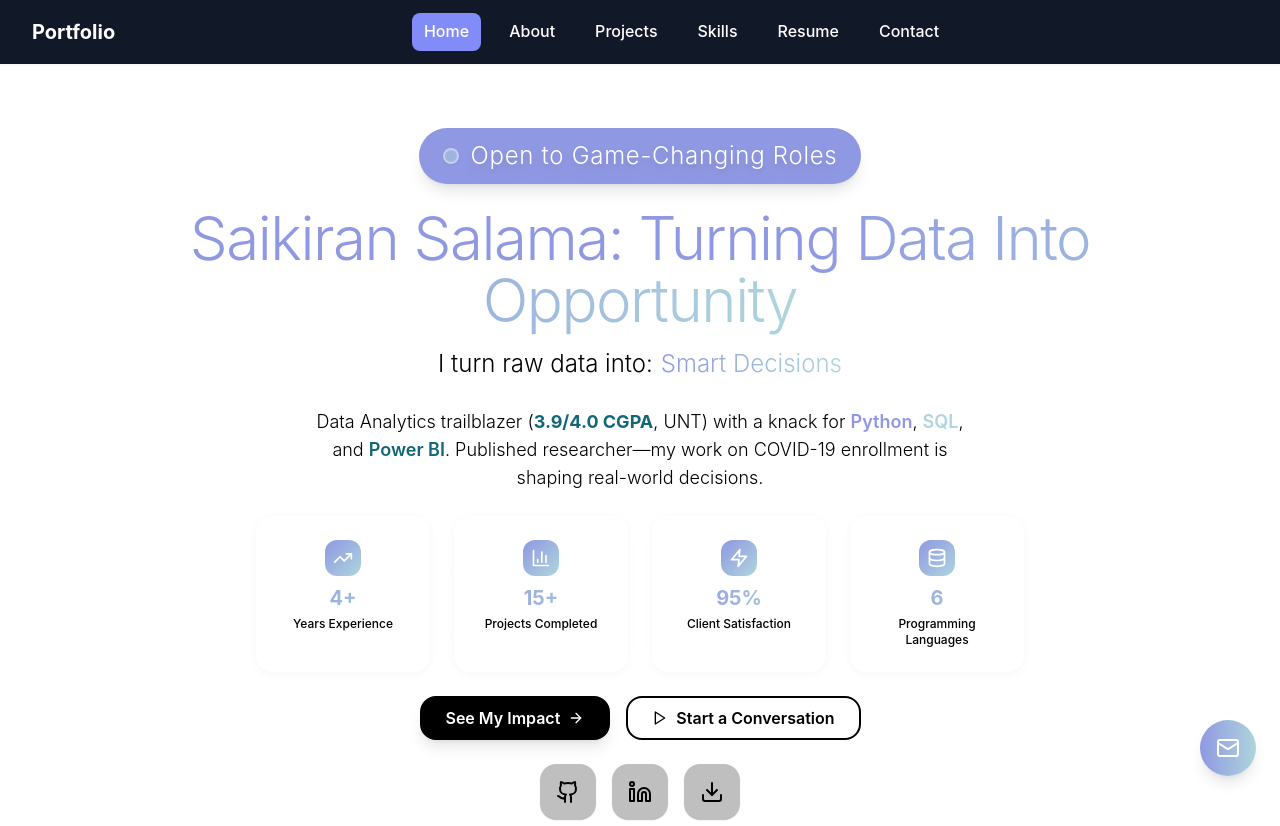
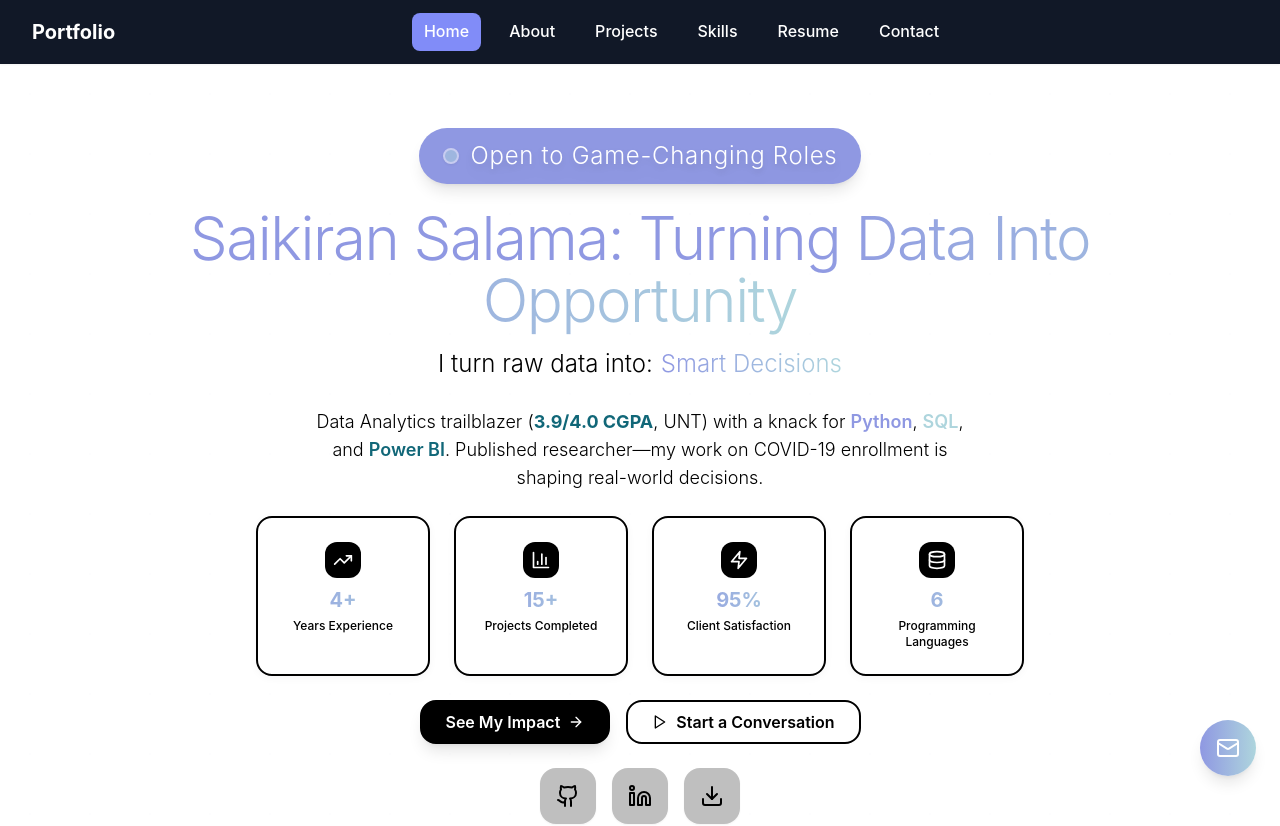
Before and after one commit to saikiransalama/portfolio, a React (Vite) app: page / in a window 1280 px wide. Shown: the top 826 px of the page. Built offline with nearby package versions, Linux system fonts and the light colour scheme; a web font is replaced by a local one.

Commit message:
style: reduce stats card border thickness to 2px for improved subtlety

```diff
--- a/src/components/Hero.tsx
+++ b/src/components/Hero.tsx
@@ -82,10 +82,10 @@ const Hero = () => {
           {/* Stats Grid */}
           <div className="grid grid-cols-2 md:grid-cols-4 gap-4 md:gap-6 mb-6 max-w-3xl mx-auto">
             {stats.map((stat, index) => (
-              <div key={index} className="card hover:shadow-xl transition-all duration-300 group p-4 md:p-6 bg-[var(--color-surface)] backdrop-blur-md rounded-2xl">
+              <div key={index} className="card hover:shadow-xl transition-all duration-300 group p-4 md:p-6 bg-[var(--color-surface)] backdrop-blur-md rounded-2xl" style={{ border: '2px solid #000' }}>
                 <div className="flex items-center justify-center mb-2">
-                  <div className="p-2 bg-gradient-to-br from-[var(--color-accent)] to-[var(--color-accent2)] rounded-xl group-hover:scale-110 transition-transform">
-                    <stat.icon className="h-5 w-5 text-white" />
+                  <div className="p-2 bg-[var(--color-button-primary-fill)] rounded-xl group-hover:bg-[var(--color-button-primary-hover-fill)] group-hover:text-[var(--color-button-primary-hover-text)] transition-all duration-300">
+                    <stat.icon className="h-5 w-5 text-white group-hover:text-[var(--color-button-primary-hover-text)] transition-colors" />
                   </div>
                 </div>
                 <div className="text-xl font-bold bg-gradient-to-r from-[var(--color-accent)] to-[var(--color-accent2)] bg-clip-text text-transparent mb-1">
```
